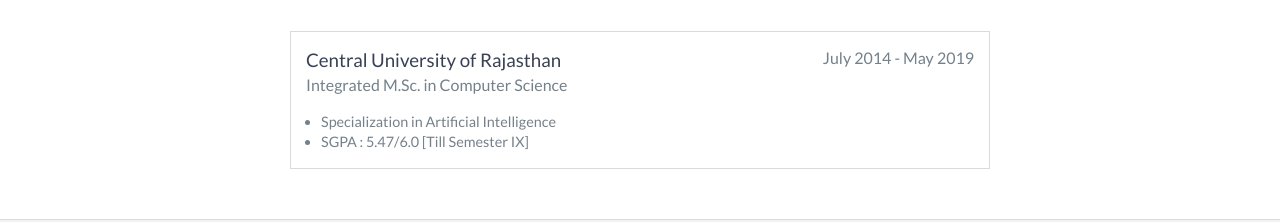
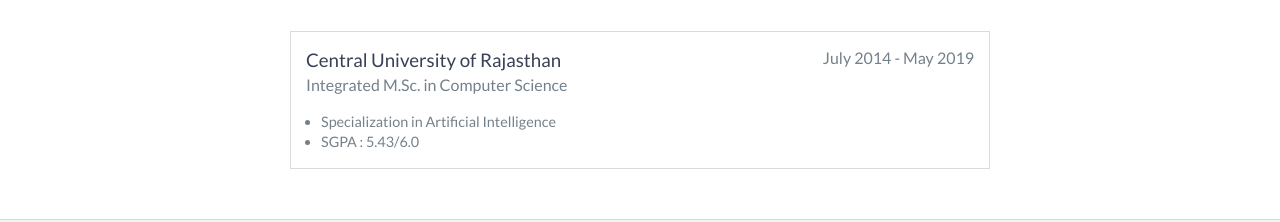
Before and after one commit to chauhanakash23/chauhanakash23.github.io, a website: page index.html in a window 1280 px wide. Shown: the part 2240-2462 px from the top of the page. Drawn offline with nearby package versions, Linux system fonts and the light colour scheme.

Commit message:
Update index.html

```diff
--- a/index.html
+++ b/index.html
@@ -122,7 +122,7 @@
             <span class="education-date">July 2014 - May 2019</span>
             <h4>Integrated M.Sc. in Computer Science</h4>
             <p>
-    <ul> <li> Specialization in Artificial Intelligence</li> <li> SGPA : 5.47/6.0 [Till Semester IX] </li> </ul>    </p>
+    <ul> <li> Specialization in Artificial Intelligence</li> <li> SGPA : 5.43/6.0 </li> </ul>    </p>
         </div>
         <!-- End .education-block -->
 
```
